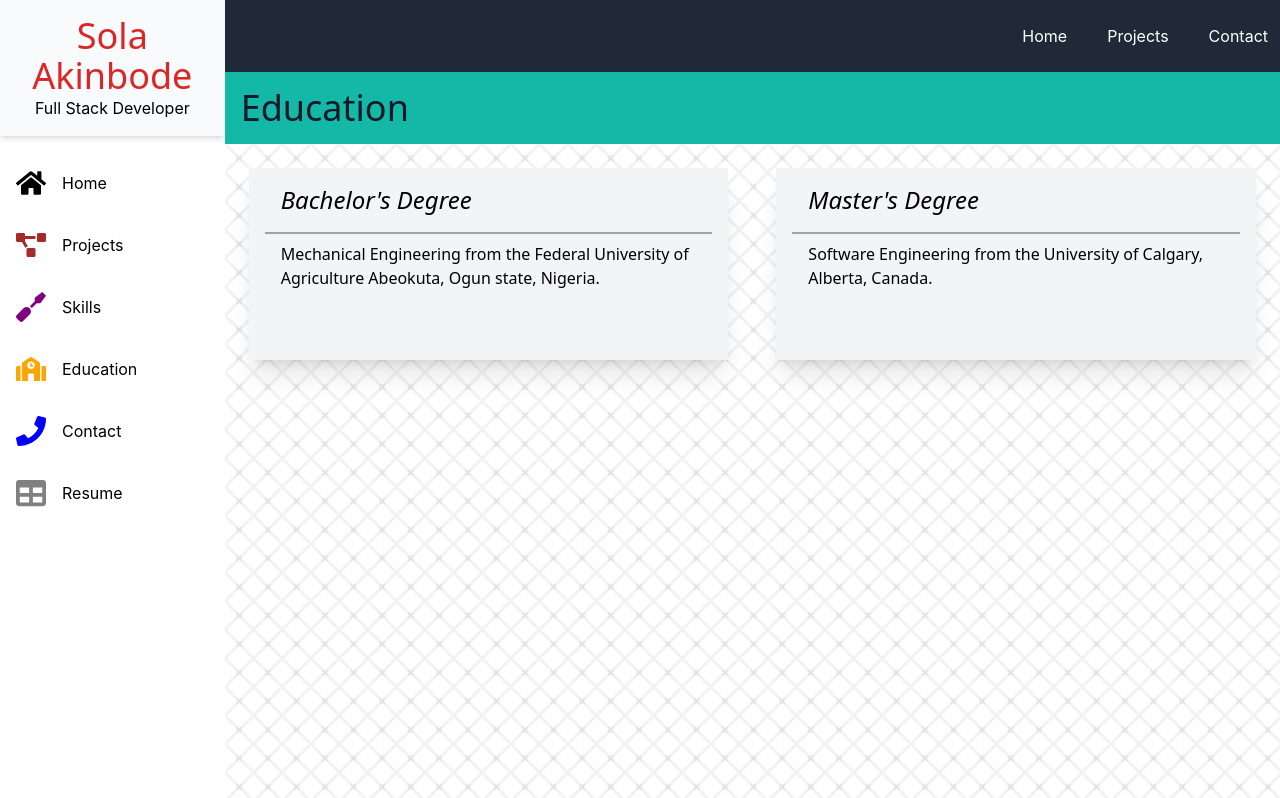
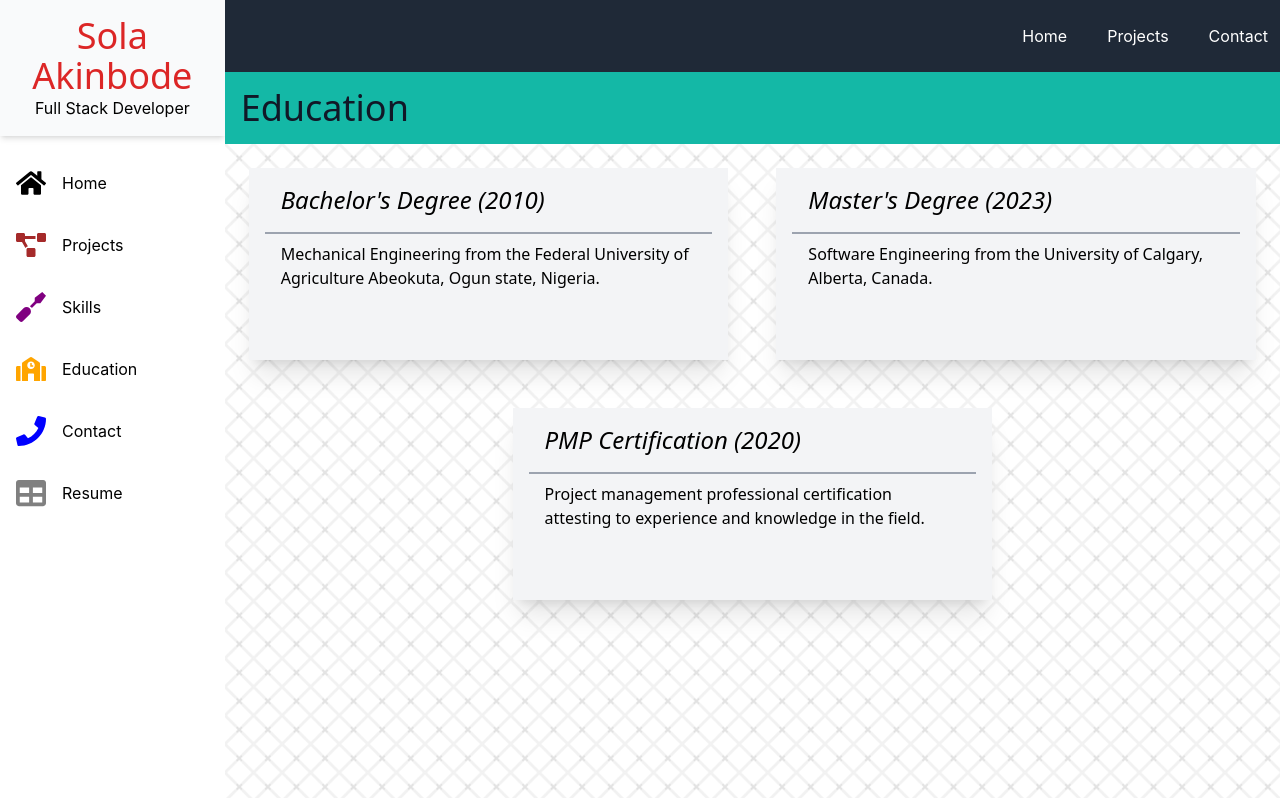
Before and after one commit to OAkinbode/ProfileFrontEnd, a React (Create React App) app: page /Education in a window 1280 px wide. Shown: the top 798 px of the page. Built offline with nearby package versions, Linux system fonts and the light colour scheme.

Commit message:
certifications added

```diff
--- a/src/pages/Education.js
+++ b/src/pages/Education.js
@@ -20,12 +20,16 @@ function Education() {
         >
           <div className="flex flex-wrap item-center justify-center h-auto">
             <Textcontainer
-              title="Bachelor's Degree"
+              title="Bachelor's Degree (2010)"
               body="Mechanical Engineering from the Federal University of Agriculture Abeokuta, Ogun state, Nigeria."
             />
             <Textcontainer
-              title="Master's Degree"
+              title="Master's Degree (2023)"
               body="Software Engineering from the University of Calgary, Alberta, Canada."
+            />
+            <Textcontainer
+              title="PMP Certification (2020)"
+              body="Project management professional certification attesting to experience and knowledge in the field."
             />
           </div>
         </div>
```
